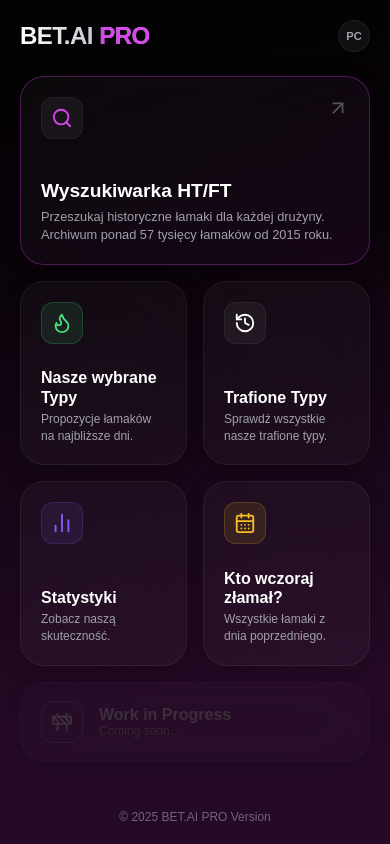
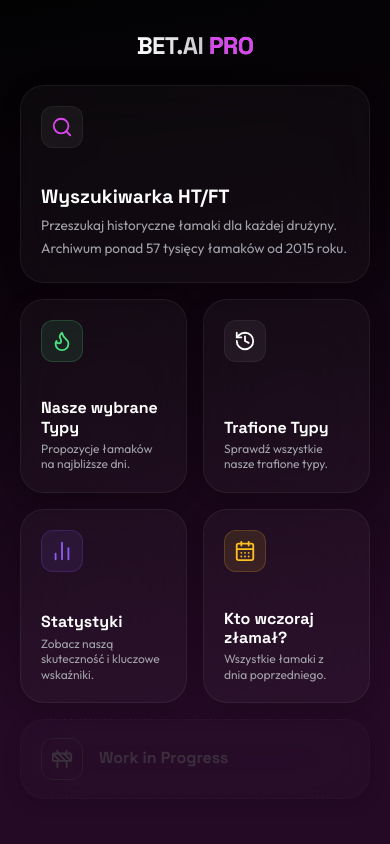
Before and after one commit to anok011235813-max/bet-ai-pro, a Next.js app: page /concept in a window 390 px wide. Built offline with nearby package versions, Linux system fonts and the light colour scheme.

Commit message:
Kolejnee poprawa kolorow mobile

```diff
--- a/app/concept/page.tsx
+++ b/app/concept/page.tsx
@@ -6,17 +6,19 @@
   Flame,
   History,
   BarChart2,
-  CalendarDays, // Nowa ikona dla "Kto wczoraj złamał"
-  Construction, // Ikona dla Work in Progress
-  ArrowUpRight
+  CalendarDays,
+  Construction
 } from 'lucide-react';
 
 export default function MobileConcept() {
   return (
     <>
       <style jsx global>{`
-        /* === STYLE ZGODNE Z GLOBALS.CSS === */
+        @import url('https://fonts.googleapis.com/css2?family=Outfit:wght@300;400;500;600;700&family=Space+Grotesk:wght@300;400;500;600;700&display=swap');
+
         :root {
+            --font-heading: 'Space Grotesk', sans-serif;
+            --font-body: 'Outfit', sans-serif;
             --text-main: #ffffff;
             --text-muted: #a1a1aa;
             --accent-magenta: #d946ef;
@@ -32,45 +34,33 @@
             padding: 20px;
             display: flex;
             flex-direction: column;
-            font-family: sans-serif;
+            font-family: var(--font-body);
             color: var(--text-main);
         }
 
         .mobile-header {
             display: flex;
-            justify-content: space-between;
+            justify-content: center;
             align-items: center;
             margin-bottom: 24px;
+            padding-top: 10px;
         }
 
         .brand-logo {
+            font-family: var(--font-heading);
             font-size: 1.5rem;
-            font-weight: 900;
+            font-weight: 700;
             margin: 0;
             letter-spacing: -0.5px;
             background: linear-gradient(90deg, #fff, #a1a1aa);
             -webkit-background-clip: text;
             -webkit-text-fill-color: transparent;
-            text-transform: uppercase; /* WYMUSZENIE WIELKICH LITER */
+            text-transform: uppercase;
         }
 
         .brand-logo .highlight {
              color: var(--accent-magenta);
              -webkit-text-fill-color: var(--accent-magenta);
-        }
-
-        .platform-badge {
-            width: 32px;
-            height: 32px;
-            background: rgba(255, 255, 255, 0.05);
-            border: 1px solid var(--card-border);
-            border-radius: 50%;
-            display: flex;
-            align-items: center;
-            justify-content: center;
-            font-size: 0.7rem;
-            font-weight: 700;
-            color: var(--text-muted);
         }
 
         .mobile-grid {
@@ -80,19 +70,25 @@
             flex: 1;
         }
 
-        /* KARTY */
+        /* === GŁÓWNA KLASA KARTY (WSPÓLNA DLA WSZYSTKICH) === */
         .mobile-card {
             background: var(--card-bg);
-            border: 1px solid var(--card-border);
+            border: 1px solid var(--card-border); /* Jednolity border wszędzie */
             backdrop-filter: blur(30px);
             border-radius: 24px;
             padding: 20px;
             display: flex;
             flex-direction: column;
-            justify-content: space-between;
+            justify-content: space-between; /* To kluczowe dla równych odstępów */
             min-height: 150px;
             position: relative;
             box-shadow: 0 4px 20px rgba(0,0,0,0.2);
+            transition: transform 0.2s;
+        }
+
+        .mobile-card:active {
+            transform: scale(0.98);
+            background: rgba(255, 255, 255, 0.05);
         }
 
         .icon-box {
@@ -105,161 +101,147 @@
             justify-content: center;
             align-items: center;
             color: var(--accent-magenta);
+            margin-bottom: 12px; /* Stały odstęp pod ikoną */
         }
 
-        /* Specjalne kolory dla ikon */
+        /* Kolory ikon */
         .card-active .icon-box { color: var(--accent-green); border-color: rgba(74, 222, 128, 0.2); background: rgba(74, 222, 128, 0.1); }
         .card-history .icon-box { color: #fff; }
         .card-stats .icon-box { color: var(--accent-purple); border-color: rgba(139, 92, 246, 0.2); background: rgba(139, 92, 246, 0.1); }
         .card-yesterday .icon-box { color: #fbbf24; border-color: rgba(251, 191, 36, 0.2); background: rgba(251, 191, 36, 0.1); }
 
-        /* Kafelek Wyszukiwarki (Duży) */
+        /* Wyszukiwarka (Duży) - nadpisujemy tylko rozmiar */
         .card-search {
             grid-column: span 2;
-            min-height: 160px; /* Nieco wyższy dla dłuższego tekstu */
-            border-color: rgba(217, 70, 239, 0.3);
-            background: linear-gradient(145deg, rgba(255,255,255,0.03), rgba(217, 70, 239, 0.05));
+            min-height: 160px;
+            /* Usunięty fioletowy border i gradient, teraz jest jak inne */
         }
 
-        /* Kafelek Nieaktywny (WIP) */
+        /* Work In Progress */
         .card-wip {
             grid-column: span 2;
             flex-direction: row;
             align-items: center;
+            justify-content: flex-start; /* Inny układ dla paska */
             min-height: 80px;
             height: 80px;
-            opacity: 0.5; /* Wyszarzenie */
+            opacity: 0.5;
             border-style: dashed;
+            gap: 16px;
         }
 
-        .card-top {
-            display: flex;
-            justify-content: space-between;
-            align-items: flex-start;
+        .card-wip .icon-box {
+             margin-bottom: 0; /* Tutaj resetujemy margines */
         }
 
+        /* TYPOGRAFIA */
         .card-content h2 {
+            font-family: var(--font-heading);
             font-size: 1.2rem;
             font-weight: 700;
             color: #fff;
-            margin: 16px 0 6px 0;
+            margin: 0 0 8px 0;
             line-height: 1.2;
         }
 
-        .card-content p {
-            font-size: 0.8rem;
-            color: var(--text-muted);
-            margin: 0;
-            line-height: 1.4;
+        .search-desc {
+             display: block; /* Każde zdanie w nowej linii */
+             font-family: var(--font-body);
+             font-size: 0.85rem;
+             color: var(--text-muted);
+             margin-bottom: 4px; /* Odstęp między zdaniami */
+             line-height: 1.4;
         }
 
         .card-label {
+            font-family: var(--font-heading);
             font-size: 1rem;
             font-weight: 700;
             color: #fff;
-            margin-top: auto;
             line-height: 1.2;
+            margin-bottom: 4px;
         }
 
-        .mobile-footer {
-            text-align: center;
+        .card-subtext {
+            font-family: var(--font-body);
             font-size: 0.75rem;
             color: var(--text-muted);
-            margin-top: 24px;
-            opacity: 0.6;
+            line-height: 1.3;
         }
 
-        .flex-row-content {
-           display: flex;
-           align-items: center;
-           gap: 16px;
+        /* Kontener dla treści w małych kafelkach */
+        .small-card-content {
+             margin-top: auto; /* Wypycha treść na sam dół */
         }
 
-        .text-col {
-           display: flex;
-           flex-direction: column;
-        }
       `}</style>
 
       <div className="mobile-concept-wrapper">
 
         {/* HEADER */}
         <div className="mobile-header">
-          {/* Logo z Twoim gradientem i wielkimi literami */}
           <h1 className="brand-logo">BET.AI <span className="highlight">PRO</span></h1>
-          <div className="platform-badge">PC</div>
         </div>
 
         {/* BENTO GRID */}
         <div className="mobile-grid">
 
-          {/* 1. WYSZUKIWARKA (Duży) */}
+          {/* 1. WYSZUKIWARKA HT/FT (Bez strzałki, bez fioletu, 2 linie opisu) */}
           <div className="mobile-card card-search">
-            <div className="card-top">
-              <div className="icon-box"><Search size={22} /></div>
-              <ArrowUpRight size={22} color="#52525b" />
-            </div>
+            <div className="icon-box"><Search size={22} /></div>
             <div className="card-content">
               <h2>Wyszukiwarka HT/FT</h2>
-              <p>Przeszukaj historyczne łamaki dla każdej drużyny. Archiwum ponad 57 tysięcy łamaków od 2015 roku.</p>
+              <span className="search-desc">Przeszukaj historyczne łamaki dla każdej drużyny.</span>
+              <span className="search-desc">Archiwum ponad 57 tysięcy łamaków od 2015 roku.</span>
             </div>
           </div>
 
-          {/* 2. NASZE WYBRANE TYPY (Aktywne) */}
+          {/* 2. NASZE WYBRANE TYPY */}
           <div className="mobile-card card-active">
-            <div className="card-top">
-              <div className="icon-box"><Flame size={22} /></div>
-            </div>
-            <div className="card-content">
-                <span className="card-label">Nasze wybrane Typy</span>
-                <p style={{fontSize: '0.75rem', marginTop: '4px'}}>Propozycje łamaków na najbliższe dni.</p>
+            <div className="icon-box"><Flame size={22} /></div>
+            <div className="small-card-content">
+                <div className="card-label">Nasze wybrane Typy</div>
+                <div className="card-subtext">Propozycje łamaków na najbliższe dni.</div>
             </div>
           </div>
 
-          {/* 3. TRAFIONE TYPY (Historia) */}
+          {/* 3. TRAFIONE TYPY */}
           <div className="mobile-card card-history">
             <div className="icon-box"><History size={22} /></div>
-            <div className="card-content">
-                <span className="card-label">Trafione Typy</span>
-                <p style={{fontSize: '0.75rem', marginTop: '4px'}}>Sprawdź wszystkie nasze trafione typy.</p>
+            <div className="small-card-content">
+                <div className="card-label">Trafione Typy</div>
+                <div className="card-subtext">Sprawdź wszystkie nasze trafione typy.</div>
             </div>
           </div>
 
           {/* 4. STATYSTYKI */}
           <div className="mobile-card card-stats">
             <div className="icon-box"><BarChart2 size={22} /></div>
-            <div className="card-content">
-                <span className="card-label">Statystyki</span>
-                <p style={{fontSize: '0.75rem', marginTop: '4px'}}>Zobacz naszą skuteczność.</p>
+            <div className="small-card-content">
+                <div className="card-label">Statystyki</div>
+                <div className="card-subtext">Zobacz naszą skuteczność i kluczowe wskaźniki.</div>
             </div>
           </div>
 
-          {/* 5. KTO WCZORAJ ZŁAMAŁ? (Nowy) */}
+          {/* 5. KTO WCZORAJ ZŁAMAŁ? */}
           <div className="mobile-card card-yesterday">
             <div className="icon-box"><CalendarDays size={22} /></div>
-             <div className="card-content">
-                <span className="card-label">Kto wczoraj złamał?</span>
-                <p style={{fontSize: '0.75rem', marginTop: '4px'}}>Wszystkie łamaki z dnia poprzedniego.</p>
+             <div className="small-card-content">
+                <div className="card-label">Kto wczoraj złamał?</div>
+                <div className="card-subtext">Wszystkie łamaki z dnia poprzedniego.</div>
             </div>
           </div>
 
-          {/* 6. WORK IN PROGRESS (Szeroki na dole, nieaktywny) */}
+          {/* 6. WORK IN PROGRESS */}
           <div className="mobile-card card-wip">
-            <div className="flex-row-content">
               <div className="icon-box" style={{background: 'transparent', border: '1px solid #333', color: '#555'}}>
                   <Construction size={22} />
               </div>
               <div className="text-col">
-                <span className="card-label" style={{marginTop: 0, color: '#555'}}>Work in Progress</span>
-                <span style={{fontSize: '0.75rem', color: '#444'}}>Coming soon...</span>
+                <div className="card-label" style={{color: '#555'}}>Work in Progress</div>
               </div>
-            </div>
           </div>
 
-        </div>
-
-        <div className="mobile-footer">
-          <p>© 2025 BET.AI PRO Version</p>
         </div>
 
       </div>
```
